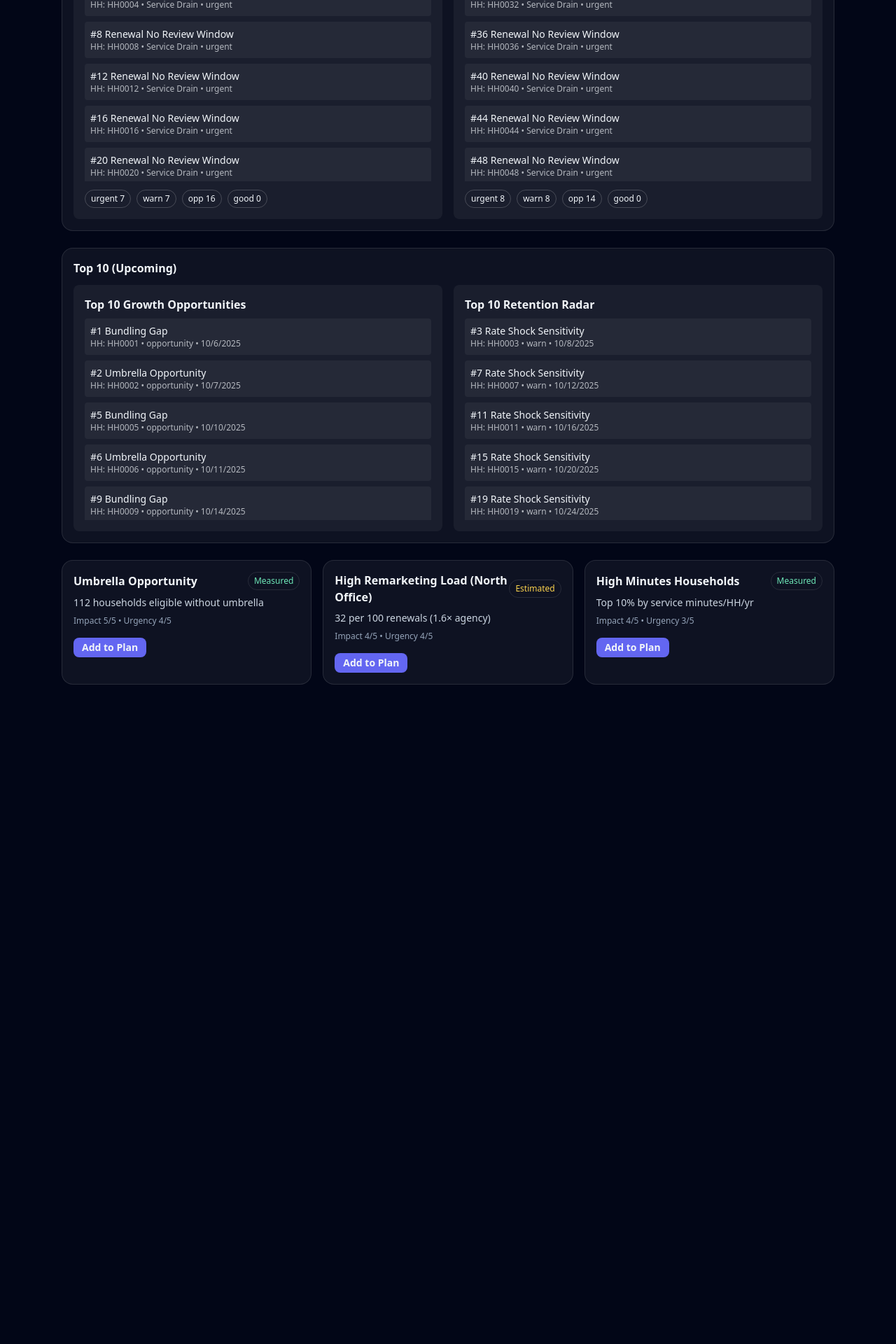
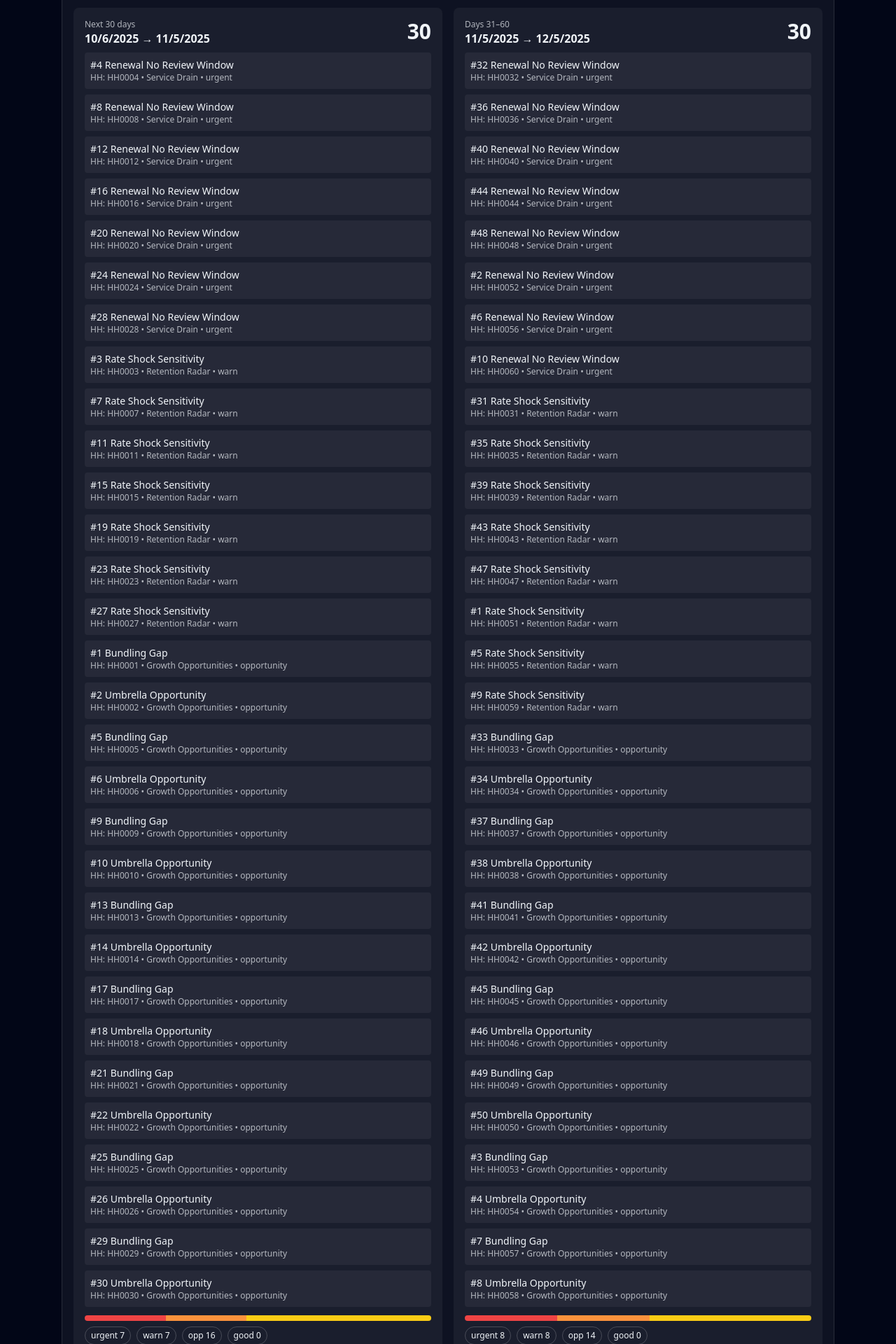
Before and after one commit to otter-spirit22/bundle_dashboards, a React (Vite) app: page /principal in a window 1280 px wide. Shown: the part 500-2420 px from the top of the page at 70% size. Before the commit the page ends 1502 px from the top, so only its background shows below. Built offline with nearby package versions, Linux system fonts and the light colour scheme.

Commit message:
Update Principal.tsx

```diff
--- a/src/pages/Principal.tsx
+++ b/src/pages/Principal.tsx
@@ -1,5 +1,4 @@
 import React from "react";
-
 import Kpi from "../components/Kpi";
 import Gauge from "../components/Gauge";
 import Bullet from "../components/Bullet";
@@ -9,7 +8,6 @@ import InsightCard from "../components/InsightCard";
 import { mockMetrics, mockInsights } from "../data/mock";
 import { bands } from "../config/benchmarks";
 
-// ---------- Types ----------
 type UploadedRow = Record<string, any>;
 export type InsightCategory =
   | "Growth Opportunities"
@@ -18,15 +16,15 @@ export type InsightCategory =
   | "Risk & Compliance";
 
 export type HeatmapInsight = {
-  id: number; // 1..50
+  id: number;
   title: string;
   household_id?: string;
-  detection_date?: string; // ISO date
+  detection_date?: string;
   category: InsightCategory;
   severity: "good" | "opportunity" | "warn" | "urgent";
 };
 
-// ---------- Demo fallback data ----------
+// Fallback and data hooks (unchanged logic)
 declare global {
   interface Window {
     __BB_METRICS__?: any;
@@ -34,7 +32,6 @@ declare global {
     __BB_INSIGHTS__?: HeatmapInsight[];
   }
 }
-
 function useMetrics() {
   return window.__BB_METRICS__ || mockMetrics;
 }
@@ -45,17 +42,15 @@ function useInsights(): HeatmapInsight[] {
   if (Array.isArray(window.__BB_INSIGHTS__) && window.__BB_INSIGHTS__!.length) {
     return window.__BB_INSIGHTS__!;
   }
-  // Fallback generator so the page works before data is uploaded
   const rows = useUploadedRows();
   const N = Math.max(rows.length || 60, 24);
   const titles = ["Bundling Gap", "Umbrella Opportunity", "Rate Shock Sensitivity", "Renewal No Review Window"];
   const cats: InsightCategory[] = ["Growth Opportunities", "Growth Opportunities", "Retention Radar", "Service Drain"];
   const sev: HeatmapInsight["severity"][] = ["opportunity", "opportunity", "warn", "urgent"];
-
   const out: HeatmapInsight[] = [];
   for (let i = 0; i < N; i++) {
     const d = new Date();
-    d.setDate(d.getDate() + (i % 120)); // scatter over next ~4 months
+    d.setDate(d.getDate() + (i % 120));
     out.push({
       id: ((i % 50) + 1) as number,
       title: titles[i % titles.length],
@@ -68,10 +63,11 @@ function useInsights(): HeatmapInsight[] {
   return out;
 }
 
-// ---------- Helpers ----------
+// Helpers
 const SEV_ORDER: HeatmapInsight["severity"][] = ["good", "opportunity", "warn", "urgent"];
 const sevRank = (s: HeatmapInsight["severity"]) => SEV_ORDER.indexOf(s);
-const within = (start: Date, end: Date, iso?: string) => (iso ? new Date(iso) >= start && new Date(iso) < end : false);
+const within = (start: Date, end: Date, iso?: string) =>
+  iso ? new Date(iso) >= start && new Date(iso) < end : false;
 
 function formatWindowLabel(start: Date, end: Date, prefix?: string) {
   const s = start.toLocaleDateString();
@@ -80,79 +76,180 @@ function formatWindowLabel(start: Date, end: Date, prefix?: string) {
 }
 
 function countBySeverity(items: HeatmapInsight[]) {
-  return items.reduce(
-    (acc, it) => {
+  return items.reduce((acc, it) => {
     acc[it.severity] = (acc[it.severity] || 0) + 1;
     return acc;
-    },
-    {} as Record<HeatmapInsight["severity"], number>
+  }, {} as Record<HeatmapInsight["severity"], number>);
+}
+
+const getSeverityColor = (sev: HeatmapInsight["severity"]) => {
+  switch (sev) {
+    case "urgent":
+      return "bg-red-500";
+    case "warn":
+      return "bg-orange-400";
+    case "opportunity":
+      return "bg-yellow-400";
+    case "good":
+      return "bg-green-500";
+    default:
+      return "bg-gray-200";
+  }
+};
+
+// --- Modular Components ---
+
+interface InsightWindowProps {
+  title: string;
+  dateLabel: string;
+  insights: HeatmapInsight[];
+  counts: Record<string, number>;
+}
+function InsightWindow({ title, dateLabel, insights, counts }: InsightWindowProps) {
+  const total = insights.length;
+  return (
+    <div className="rounded-lg bg-white/5 p-4 flex flex-col">
+      <div className="mb-2 flex justify-between items-start">
+        <div>
+          <div className="text-xs opacity-70">{title}</div>
+          <div className="font-semibold">{dateLabel}</div>
+        </div>
+        <div className="text-3xl font-extrabold tabular-nums">{total}</div>
+      </div>
+
+      {/* Scrollable list */}
+      <div className="flex-1 overflow-auto space-y-2 mb-3">
+        {insights.map((it, idx) => (
+          <a
+            key={idx}
+            href={`/household?hh=${encodeURIComponent(it.household_id || "")}&id=${it.id}`}
+            className="block rounded bg-white/5 p-2 hover:bg-white/10"
+          >
+            <div className="text-sm font-medium">
+              #{it.id} {it.title}
+            </div>
+            <div className="text-xs opacity-70">
+              HH: {it.household_id || "—"} • {it.category} • {it.severity}
+            </div>
+          </a>
+        ))}
+        {insights.length === 0 && <div className="text-sm text-slate-400">No insights in this window.</div>}
+      </div>
+
+      {/* Severity visual bar */}
+      <div className="h-2 rounded overflow-hidden flex">
+        {["urgent", "warn", "opportunity", "good"].map((sev) => {
+          const c = counts[sev] || 0;
+          const pct = total > 0 ? (c / total) * 100 : 0;
+          return (
+            <div
+              key={sev}
+              className={`${getSeverityColor(sev as any)}`}
+              style={{ width: `${pct}%` }}
+              title={`${sev}: ${c}`}
+            />
+          );
+        })}
+      </div>
+
+      {/* Count badges */}
+      <div className="mt-2 flex gap-2 text-[11px]">
+        <span className="badge border-white/20">urgent {counts.urgent || 0}</span>
+        <span className="badge border-white/20">warn {counts.warn || 0}</span>
+        <span className="badge border-white/20">opp {counts.opportunity || 0}</span>
+        <span className="badge border-white/20">good {counts.good || 0}</span>
+      </div>
+    </div>
   );
 }
 
-// ---------- Page ----------
+interface TopListProps {
+  title: string;
+  items: HeatmapInsight[];
+}
+function TopList({ title, items }: TopListProps) {
+  return (
+    <div className="rounded-lg bg-white/5 p-4 flex flex-col">
+      <h3 className="mb-2 font-semibold">{title}</h3>
+      <div className="overflow-auto space-y-2 flex-1">
+        {items.length === 0 ? (
+          <div className="text-sm text-slate-400">No upcoming items.</div>
+        ) : (
+          items.map((it, idx) => (
+            <a
+              key={idx}
+              href={`/household?hh=${encodeURIComponent(it.household_id || "")}&id=${it.id}`}
+              className="block rounded bg-white/5 p-2 hover:bg-white/10"
+            >
+              <div className="text-sm font-medium">#{it.id} {it.title}</div>
+              <div className="text-xs opacity-70">
+                HH: {it.household_id || "—"} • {it.severity} •{" "}
+                {it.detection_date ? new Date(it.detection_date).toLocaleDateString() : "—"}
+              </div>
+            </a>
+          ))
+        )}
+      </div>
+    </div>
+  );
+}
+
+// Main Page
 export default function Principal() {
   const m = useMetrics();
   const allInsights = useInsights();
 
-  // Filters above "Upcoming" section
   const [range, setRange] = React.useState<15 | 30 | 60 | 90>(30);
-  const [cats, setCats] = React.useState<InsightCategory[]>([]); // empty = all cats
+  const [cats, setCats] = React.useState<InsightCategory[]>([]);
 
-  // Build the two windows based on range
   const today = React.useMemo(() => new Date(), []);
-  const start1 = React.useMemo(() => new Date(today.getFullYear(), today.getMonth(), today.getDate()), [today]);
-  const end1 = React.useMemo(() => new Date(start1.getTime() + range * 24 * 60 * 60 * 1000), [start1, range]);
+  const start1 = React.useMemo(
+    () => new Date(today.getFullYear(), today.getMonth(), today.getDate()),
+    [today]
+  );
+  const end1 = React.useMemo(() => new Date(start1.getTime() + range * 86400000), [start1, range]);
   const start2 = end1;
-  const end2 = React.useMemo(() => new Date(start2.getTime() + range * 24 * 60 * 60 * 1000), [start2, range]);
+  const end2 = React.useMemo(() => new Date(start2.getTime() + range * 86400000), [start2, range]);
 
   const catsOn = cats.length > 0;
   const categoryPass = (it: HeatmapInsight) => (catsOn ? cats.includes(it.category) : true);
 
-  const bin1 = allInsights
-    .filter((it) => within(start1, end1, it.detection_date) && categoryPass(it))
-    .sort((a, b) => {
+  const sortFn = (a: HeatmapInsight, b: HeatmapInsight) => {
     const sv = sevRank(b.severity) - sevRank(a.severity);
     if (sv !== 0) return sv;
     const ad = a.detection_date ? new Date(a.detection_date).getTime() : Number.MAX_SAFE_INTEGER;
     const bd = b.detection_date ? new Date(b.detection_date).getTime() : Number.MAX_SAFE_INTEGER;
     return ad - bd;
-    });
+  };
 
+  const bin1 = allInsights
+    .filter((it) => within(start1, end1, it.detection_date) && categoryPass(it))
+    .sort(sortFn);
   const bin2 = allInsights
     .filter((it) => within(start2, end2, it.detection_date) && categoryPass(it))
-    .sort((a, b) => {
-      const sv = sevRank(b.severity) - sevRank(a.severity);
-      if (sv !== 0) return sv;
-      const ad = a.detection_date ? new Date(a.detection_date).getTime() : Number.MAX_SAFE_INTEGER;
-      const bd = b.detection_date ? new Date(b.detection_date).getTime() : Number.MAX_SAFE_INTEGER;
-      return ad - bd;
-    });
+    .sort(sortFn);
 
   const bin1Counts = countBySeverity(bin1);
   const bin2Counts = countBySeverity(bin2);
 
-  // Top 10 sections use the same upcoming pool (bin1 + bin2) so they always align
   const upcomingPool = React.useMemo(() => [...bin1, ...bin2], [bin1, bin2]);
   const top10 = (cat: InsightCategory) =>
     upcomingPool
       .filter((i) => i.category === cat)
-      .sort((a, b) => {
-        const sv = sevRank(b.severity) - sevRank(a.severity);
-        if (sv !== 0) return sv;
-        const ad = a.detection_date ? new Date(a.detection_date).getTime() : Number.MAX_SAFE_INTEGER;
-        const bd = b.detection_date ? new Date(b.detection_date).getTime() : Number.MAX_SAFE_INTEGER;
-        return ad - bd;
-      })
+      .sort(sortFn)
       .slice(0, 10);
 
   const top10Growth = top10("Growth Opportunities");
   const top10Retention = top10("Retention Radar");
 
+  // --- Render ---
   return (
-    <div className="mx-auto max-w-6xl p-6 space-y-6">
-      <h1 className="text-xl font-extrabold text-indigo-300">Principal Dashboard</h1>
+    <div className="mx-auto max-w-6xl p-6 space-y-8">
+      <h1 className="text-2xl font-extrabold text-indigo-300">Principal Dashboard</h1>
 
-      {/* KPIs */}
+      {/* KPI Row */}
+      <section className="space-y-4">
+        <h2 className="text-lg font-bold text-white/90">Key Metrics</h2>
         <div className="grid gap-4 md:grid-cols-3">
           <Gauge value={m.benchScore} max={100} label="BenchScore™" />
           <Kpi
@@ -160,7 +257,7 @@ export default function Principal() {
             value={`${Math.round(m.timeBackHoursMoTopN)} hrs/mo`}
             metric="benchScore"
             numeric={m.benchScore}
-          tooltip="Monthly hours reclaimable from Top-N split accounts"
+            tooltip="Monthly hours reclaimable from Top‑N split accounts"
           />
           <Kpi
             label="Coverage Depth"
@@ -170,7 +267,6 @@ export default function Principal() {
           />
         </div>
 
-      {/* Ops row */}
         <div className="grid gap-4 md:grid-cols-3">
           <Kpi
             label="Remarketing Load"
@@ -186,12 +282,13 @@ export default function Principal() {
           />
           <Spark label="Tenure Momentum (sim)" points={[6.4, 6.5, 6.6, 6.7, 6.8]} />
         </div>
+      </section>
 
-      {/* ============================ */}
-      {/*    UPCOMING WINDOWS SECTION  */}
-      {/* ============================ */}
-      <section className="card p-4 space-y-3">
-        {/* Filters for this section */}
+      {/* Upcoming Windows Section */}
+      <section className="card p-4 space-y-4 border-t border-white/10">
+        <h2 className="text-lg font-bold text-white/90">Upcoming Windows</h2>
+
+        {/* Filters */}
         <div className="flex flex-wrap items-center gap-2 text-xs">
           <span className="opacity-70 mr-2">Range:</span>
           {[15, 30, 60, 90].map((r) => (
@@ -211,9 +308,7 @@ export default function Principal() {
             return (
               <button
                 key={c}
-                onClick={() =>
-                  setCats((prev) => (on ? prev.filter((x) => x !== c) : [...prev, c]))
-                }
+                onClick={() => setCats((prev) => (on ? prev.filter((x) => x !== c) : [...prev, c]))}
                 className={`badge border-white/20 ${on ? "bg-white/20" : ""}`}
               >
                 {c}
@@ -225,147 +320,34 @@ export default function Principal() {
           </button>
         </div>
 
-        {/* Two wrapped cards side-by-side */}
         <div className="grid gap-4 md:grid-cols-2">
-          {/* Window 1 */}
-          <div className="rounded-lg bg-white/5 p-4">
-            <div className="mb-2 flex items-start justify-between">
-              <div>
-                <div className="text-xs opacity-70">Next {range} days</div>
-                <div className="font-semibold">
-                  {formatWindowLabel(start1, end1)}
-                </div>
-              </div>
-              <div className="text-3xl font-extrabold tabular-nums">{bin1.length}</div>
-            </div>
-
-            {/* Scrollable household list */}
-            <div className="max-h-72 overflow-auto space-y-2">
-              {bin1.map((it, idx) => (
-                <a
-                  key={`w1-${idx}`}
-                  href={`/household?hh=${encodeURIComponent(it.household_id || "")}&id=${it.id}`}
-                  className="block rounded bg-white/5 p-2 hover:bg-white/10"
-                >
-                  <div className="text-sm font-medium">
-                    #{it.id} {it.title}
-                  </div>
-                  <div className="text-xs opacity-70">
-                    HH: {it.household_id || "—"} • {it.category} • {it.severity}
-                  </div>
-                </a>
-              ))}
-              {bin1.length === 0 && (
-                <div className="text-sm text-slate-400">No insights in this window.</div>
-              )}
-            </div>
-
-            {/* Severity chips */}
-            <div className="mt-3 flex gap-2 text-[11px]">
-              <span className="badge border-white/20">urgent {bin1Counts.urgent || 0}</span>
-              <span className="badge border-white/20">warn {bin1Counts.warn || 0}</span>
-              <span className="badge border-white/20">opp {bin1Counts.opportunity || 0}</span>
-              <span className="badge border-white/20">good {bin1Counts.good || 0}</span>
-            </div>
-          </div>
-
-          {/* Window 2 */}
-          <div className="rounded-lg bg-white/5 p-4">
-            <div className="mb-2 flex items-start justify-between">
-              <div>
-                <div className="text-xs opacity-70">Days {range + 1}–{range * 2}</div>
-                <div className="font-semibold">
-                  {formatWindowLabel(start2, end2)}
-                </div>
-              </div>
-              <div className="text-3xl font-extrabold tabular-nums">{bin2.length}</div>
-            </div>
-
-            {/* Scrollable household list */}
-            <div className="max-h-72 overflow-auto space-y-2">
-              {bin2.map((it, idx) => (
-                <a
-                  key={`w2-${idx}`}
-                  href={`/household?hh=${encodeURIComponent(it.household_id || "")}&id=${it.id}`}
-                  className="block rounded bg-white/5 p-2 hover:bg-white/10"
-                >
-                  <div className="text-sm font-medium">
-                    #{it.id} {it.title}
-                  </div>
-                  <div className="text-xs opacity-70">
-                    HH: {it.household_id || "—"} • {it.category} • {it.severity}
-                  </div>
-                </a>
-              ))}
-              {bin2.length === 0 && (
-                <div className="text-sm text-slate-400">No insights in this window.</div>
-              )}
-            </div>
-
-            {/* Severity chips */}
-            <div className="mt-3 flex gap-2 text-[11px]">
-              <span className="badge border-white/20">urgent {bin2Counts.urgent || 0}</span>
-              <span className="badge border-white/20">warn {bin2Counts.warn || 0}</span>
-              <span className="badge border-white/20">opp {bin2Counts.opportunity || 0}</span>
-              <span className="badge border-white/20">good {bin2Counts.good || 0}</span>
-            </div>
-          </div>
+          <InsightWindow
+            title={`Next ${range} days`}
+            dateLabel={formatWindowLabel(start1, end1)}
+            insights={bin1}
+            counts={bin1Counts}
+          />
+          <InsightWindow
+            title={`Days ${range + 1}–${range * 2}`}
+            dateLabel={formatWindowLabel(start2, end2)}
+            insights={bin2}
+            counts={bin2Counts}
+          />
         </div>
       </section>
 
-      {/* ===================================== */}
-      {/*  TOP 10 SECTION (separate + scroll)   */}
-      {/* ===================================== */}
-      <section className="card p-4">
-        <h2 className="mb-3 font-bold">Top 10 (Upcoming)</h2>
+      {/* Top 10 Section */}
+      <section className="card p-4 space-y-4 border-t border-white/10">
+        <h2 className="text-lg font-bold text-white/90">Top 10 (Upcoming)</h2>
         <div className="grid gap-4 md:grid-cols-2">
-          <div className="rounded-lg bg-white/5 p-4">
-            <h3 className="mb-2 font-semibold">Top 10 Growth Opportunities</h3>
-            <div className="max-h-72 overflow-auto space-y-2">
-              {top10Growth.length === 0 ? (
-                <div className="text-sm text-slate-400">No upcoming growth items.</div>
-              ) : (
-                top10Growth.map((it, idx) => (
-                  <a
-                    key={`g-${idx}`}
-                    href={`/household?hh=${encodeURIComponent(it.household_id || "")}&id=${it.id}`}
-                    className="block rounded bg-white/5 p-2 hover:bg-white/10"
-                  >
-                    <div className="text-sm font-medium">#{it.id} {it.title}</div>
-                    <div className="text-xs opacity-70">
-                      HH: {it.household_id || "—"} • {it.severity} • {it.detection_date ? new Date(it.detection_date).toLocaleDateString() : "—"}
-                    </div>
-                  </a>
-                ))
-              )}
-            </div>
-          </div>
-
-          <div className="rounded-lg bg-white/5 p-4">
-            <h3 className="mb-2 font-semibold">Top 10 Retention Radar</h3>
-            <div className="max-h-72 overflow-auto space-y-2">
-              {top10Retention.length === 0 ? (
-                <div className="text-sm text-slate-400">No upcoming retention items.</div>
-              ) : (
-                top10Retention.map((it, idx) => (
-                  <a
-                    key={`r-${idx}`}
-                    href={`/household?hh=${encodeURIComponent(it.household_id || "")}&id=${it.id}`}
-                    className="block rounded bg-white/5 p-2 hover:bg-white/10"
-                  >
-                    <div className="text-sm font-medium">#{it.id} {it.title}</div>
-                    <div className="text-xs opacity-70">
-                      HH: {it.household_id || "—"} • {it.severity} • {it.detection_date ? new Date(it.detection_date).toLocaleDateString() : "—"}
-                    </div>
-                  </a>
-                ))
-              )}
-            </div>
-          </div>
+          <TopList title="Top 10 Growth Opportunities" items={top10Growth} />
+          <TopList title="Top 10 Retention Radar" items={top10Retention} />
         </div>
       </section>
 
-      {/* Suggested cards (unchanged demo content) */}
+      {/* Suggested Insights Cards */}
+      <section>
+        <h2 className="text-lg font-bold text-white/90">Suggested Insights</h2>
         <div className="grid gap-4 md:grid-cols-3">
           {mockInsights.slice(0, 3).map((ins) => (
             <InsightCard
@@ -379,6 +361,7 @@ export default function Principal() {
             />
           ))}
         </div>
+      </section>
     </div>
   );
 }
```
Lines whose indentation alone changed are shown as unchanged.
